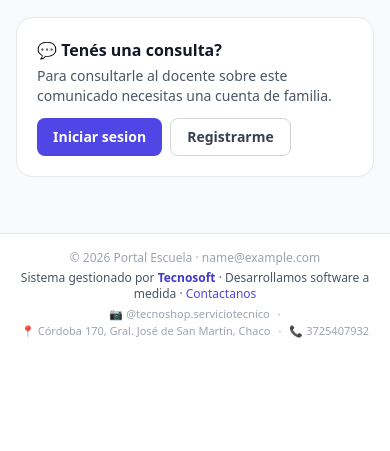
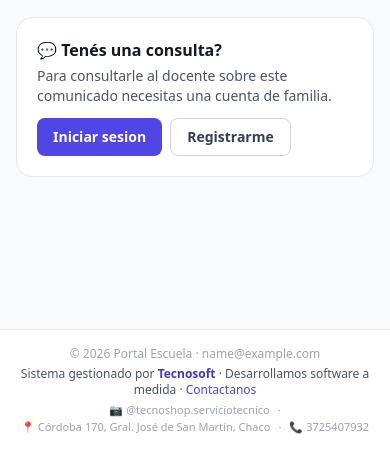
Before and after one commit to envermm-sudo/escuela, a Django app: page /comunicado/1/ in a window 390 px wide. Shown: the part 709-1160 px from the top of the page. Before the commit the page ends 1047 px from the top, so only its background shows below. Run offline with Django 5.2, Linux system fonts and the light colour scheme; tables that the repository leaves empty hold one stand-in row (values such as "Sample post"); grey boxes marked "Sample" are stand-in pictures; some libraries are stand-ins or nearby versions.

Commit message:
Agregar espacio inferior para que la barra movil no tape el contenido

```diff
--- a/comunicacion/templates/base.html
+++ b/comunicacion/templates/base.html
@@ -161,7 +161,7 @@
     {% endif %}
 
     <!-- Contenido principal -->
-    <main class="flex-1">
+    <main class="flex-1 pb-24 sm:pb-0">
         {% block content %}{% endblock %}
     </main>
 
```
